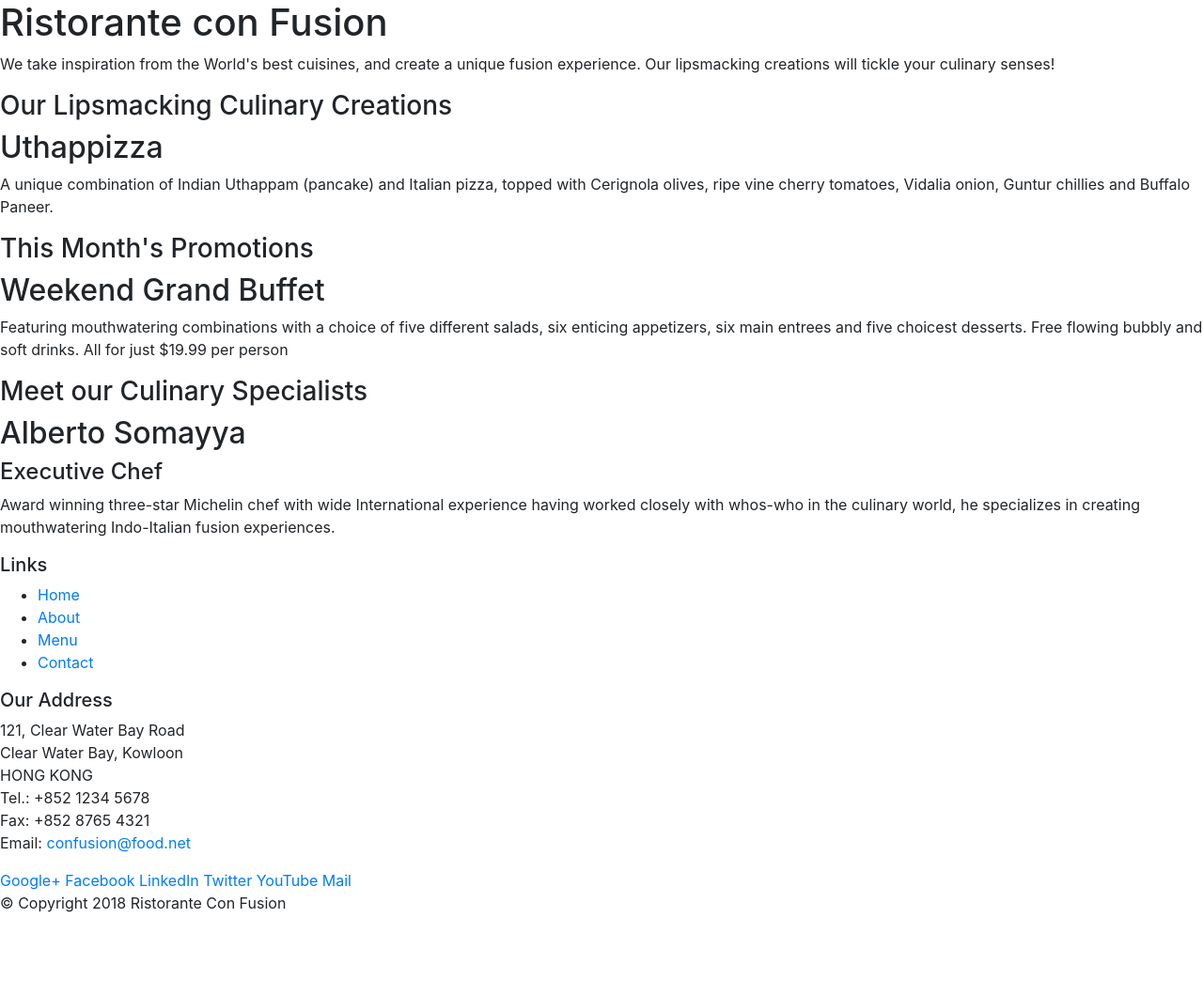
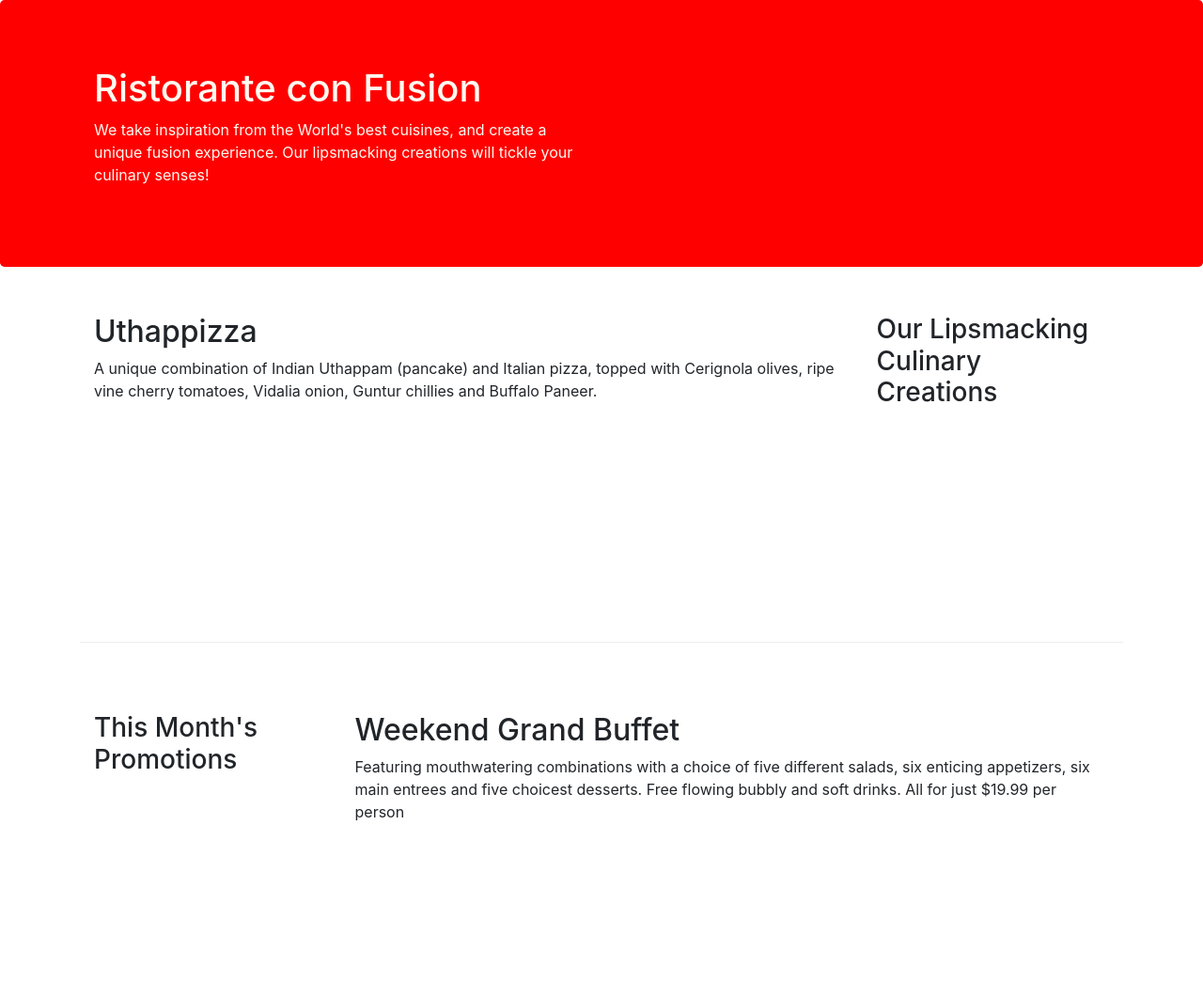
Before and after one commit to 18211a12a2/Samudrala_Restaurant, a website: page index.html in a window 1280 px wide. Shown: the top 1060 px of the page at 94% size. Before the commit the page ends 989 px from the top, so only its background shows below. Drawn offline with nearby package versions, Linux system fonts and the light colour scheme.

Commit message:
second bootstrap Done!!

```diff
--- /dev/null
+++ b/css/styles.css
@@ -0,0 +1,31 @@
+.row-header {
+    margin: 0px auto;
+    padding: 0px auto;
+}
+
+.row-content {
+    margin:0px auto;
+    padding: 50px 0px 50px 0px;
+    border-bottom: 1px ridge;
+    min-height: 400px;
+}
+
+.footer{
+    background-color: #D1C4E9;
+    margin: s0px auto;
+    padding: 20px 0px 20px 0px;
+}
+
+.jumbotron{
+    padding: 70px 30px 70px 30px;
+    margin: 0px auto;
+    background: red;
+    color:floralwhite;
+}
+
+.address{
+    font-size: 80%;
+    margin: 0px;
+    color: #aa1a1a ;
+
+}
--- a/index.html
+++ b/index.html
@@ -9,52 +9,55 @@
 
         <!-- Bootstrap CSS -->
         <link rel="stylesheet" href="node_modules/bootstrap/dist/css/bootstrap.min.css">
+        <link rel="stylesheet" href="css/styles.css">
     <title>Ristorante Con Fusion</title>
 
 </head>
 
 <body>
 
-    <header>
-        <div>
-            <div>
-                <div>
+    <header class="jumbotron">
+        <div class="container">
+            <div class="row row-header">
+                <div class="col-12 col-sm-6">
                     <h1>Ristorante con Fusion</h1>
                     <p>We take inspiration from the World's best cuisines, and create a unique fusion experience. Our lipsmacking creations will tickle your culinary senses!</p>
                 </div>
-                <div>
+                <div class="col-12 col-sm">
                 </div>
             </div>
         </div>
     </header>
 
-    <div>
-        <div>
-            <div>
+    <div class="container">
+        <div class="row row-content align-items-centre">
+            <div class="col-12 col-sm-4 order-sm-last col-md-3">
                 <h3>Our Lipsmacking Culinary Creations</h3>
             </div>
-            <div>
+            <div class="col col-sm order-sm-first col-md">
                 <h2>Uthappizza</h2>
                 <p>A unique combination of Indian Uthappam (pancake) and Italian pizza, topped with Cerignola olives, ripe vine cherry tomatoes, Vidalia onion, Guntur chillies and Buffalo Paneer.</p>
             </div>
         </div>
+        <br>
 
 
-        <div>
-            <div>
+
+        <div class="row row-content align-items-centre">
+            <div class="col-12 col-sm-4 col-md-3">
                 <h3>This Month's Promotions</h3>
             </div>
-            <div>
+            <div class="col col-sm col-md">
                 <h2>Weekend Grand Buffet</h2>
                 <p>Featuring mouthwatering combinations with a choice of five different salads, six enticing appetizers, six main entrees and five choicest desserts. Free flowing bubbly and soft drinks. All for just $19.99 per person </p>
             </div>
         </div>
 
-        <div>
-            <div>
+        <div class="row row-content align-items-center">
+            <div class="col-12 col-sm-4 order-sm-last col-md-3">
                 <h3>Meet our Culinary Specialists</h3>
             </div>
-            <div>
+            <div class="col col-sm order-sm-first col-md">
                 <h2>Alberto Somayya</h2>
                 <h4>Executive Chef</h4>
                 <p>Award winning three-star Michelin chef with wide International experience having worked closely with whos-who in the culinary world, he specializes in creating mouthwatering Indo-Italian fusion experiences. </p>
@@ -62,19 +65,19 @@
         </div>
     </div>
 
-    <footer>
-        <div>
-            <div>
-                <div>
+    <footer class="footer">
+        <div class="container">
+            <div class="row">
+                <div class="col-4 offset-1  col-sm-2 ">
                     <h5>Links</h5>
-                    <ul>
-                        <li><a href="#">Home</a></li>
+                    <ul class="list-unstyled">
+                        <li><a href="#">Home </a></li>
                         <li><a href="#">About</a></li>
                         <li><a href="#">Menu</a></li>
                         <li><a href="#">Contact</a></li>
                     </ul>
                 </div>
-                <div>
+                <div class="col-7 col-sm-5">
                     <h5>Our Address</h5>
                     <address>
 		              121, Clear Water Bay Road<br>
@@ -85,8 +88,9 @@
 		              Email: <a href="mailto:confusion@food.net">confusion@food.net</a>
 		           </address>
                 </div>
-                <div>
-                    <div>
+                <div class="col-12 col-sm-4 align-self-center">
+                    <div class="test-center">
+
                         <a href="http://google.com/+">Google+</a>
                         <a href="http://www.facebook.com/profile.php?id=">Facebook</a>
                         <a href="http://www.linkedin.com/in/">LinkedIn</a>
@@ -96,8 +100,8 @@
                     </div>
                 </div>
            </div>
-           <div>
-                <div>
+           <div class="row justify-content-center">
+                <div class="col-auto">
                     <p>© Copyright 2018 Ristorante Con Fusion</p>
                 </div>
            </div>
```
